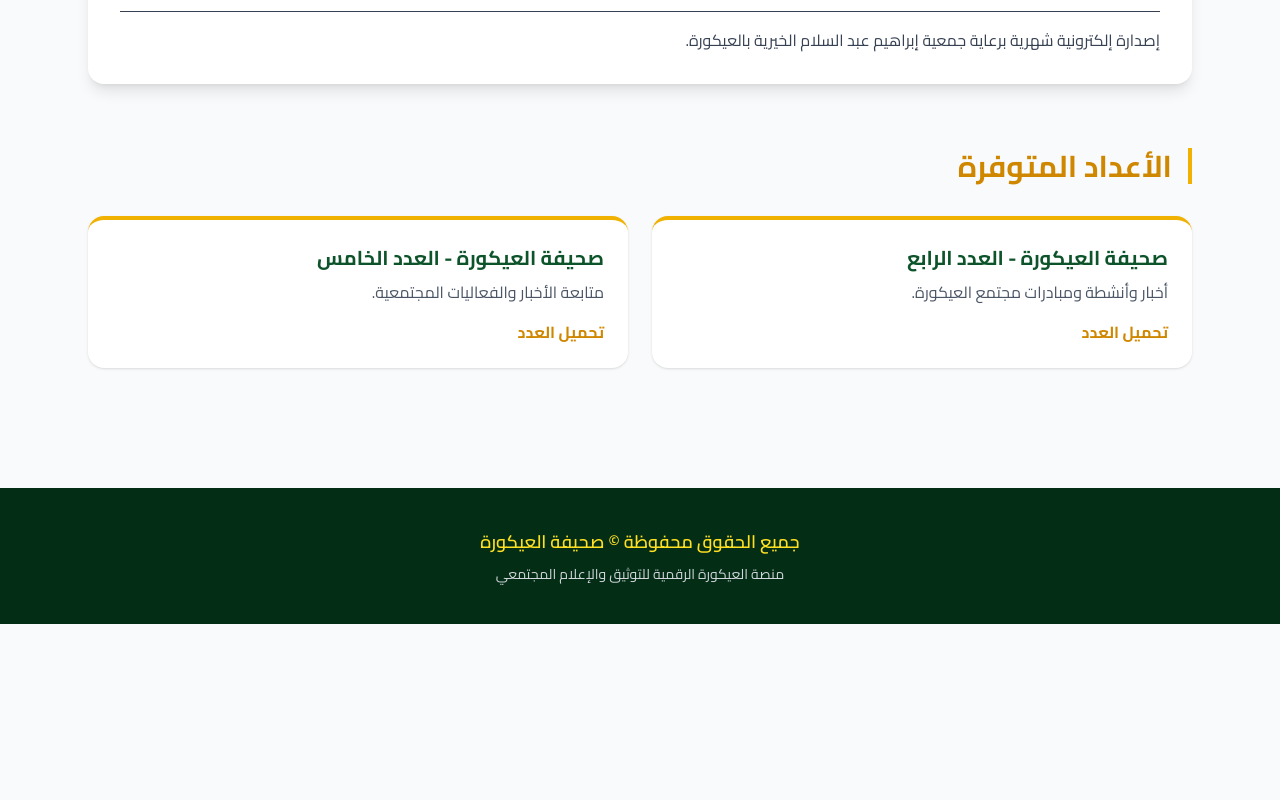
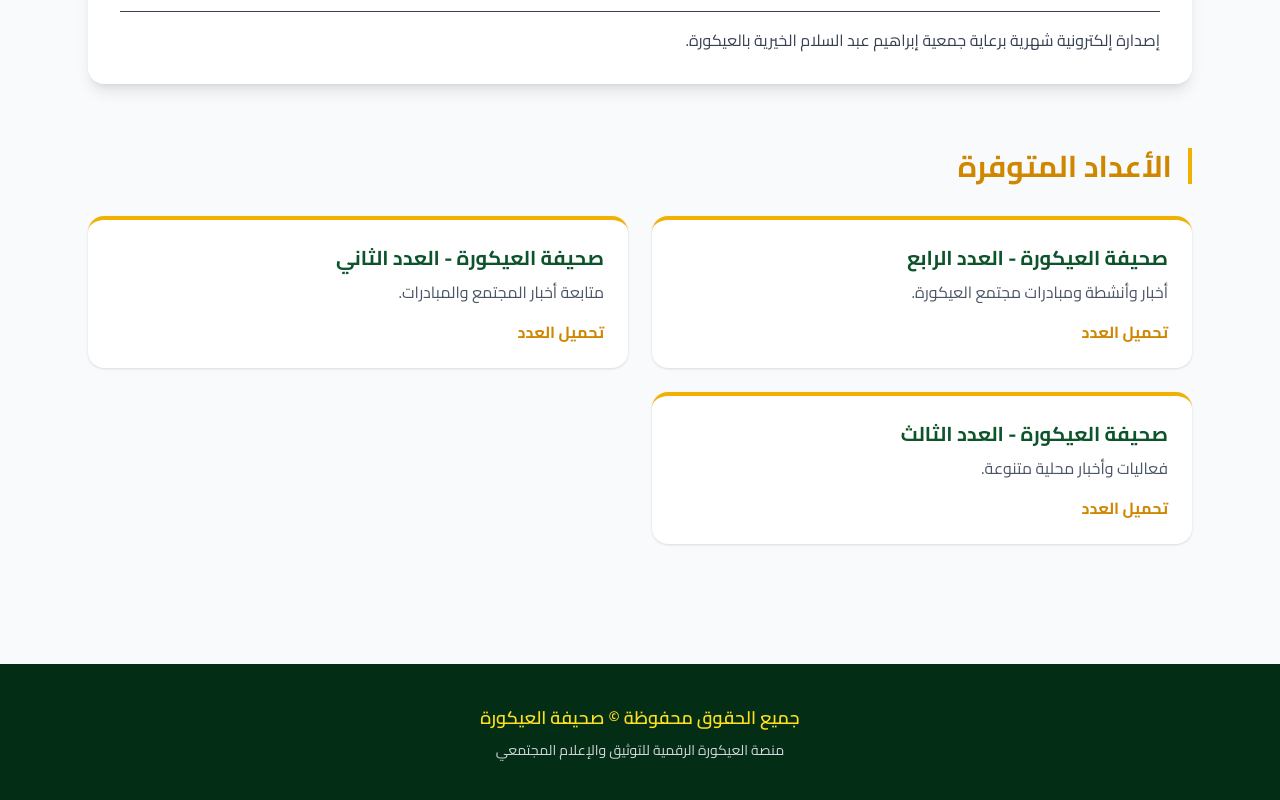
Before and after one commit to CyberSudan/al3kara, a Next.js app: page /newspaper in a window 1280 px wide. Shown: the part 793-1593 px from the top of the page. Before the commit the page ends 1417 px from the top, so only its background shows below. Built offline with nearby package versions, Linux system fonts and the light colour scheme.

Commit message:
Update newspaper issues: add 002 & 003, remove 005

```diff
--- a/app/newspaper/page.tsx
+++ b/app/newspaper/page.tsx
@@ -7,10 +7,16 @@ export default function NewspaperPage() {
       file: "/newspaper/issue-004.pdf",
     },
     {
-      number: "005",
-      title: "صحيفة العيكورة - العدد الخامس",
-      description: "متابعة الأخبار والفعاليات المجتمعية.",
-      file: "/newspaper/issue-005.pdf",
+      number: "002",
+      title: "صحيفة العيكورة - العدد الثاني",
+      description: "متابعة أخبار المجتمع والمبادرات.",
+      file: "/newspaper/issue-002.pdf",
+    },
+    {
+      number: "003",
+      title: "صحيفة العيكورة - العدد الثالث",
+      description: "فعاليات وأخبار محلية متنوعة.",
+      file: "/newspaper/issue-003.pdf",
     },
   ];
 
```
